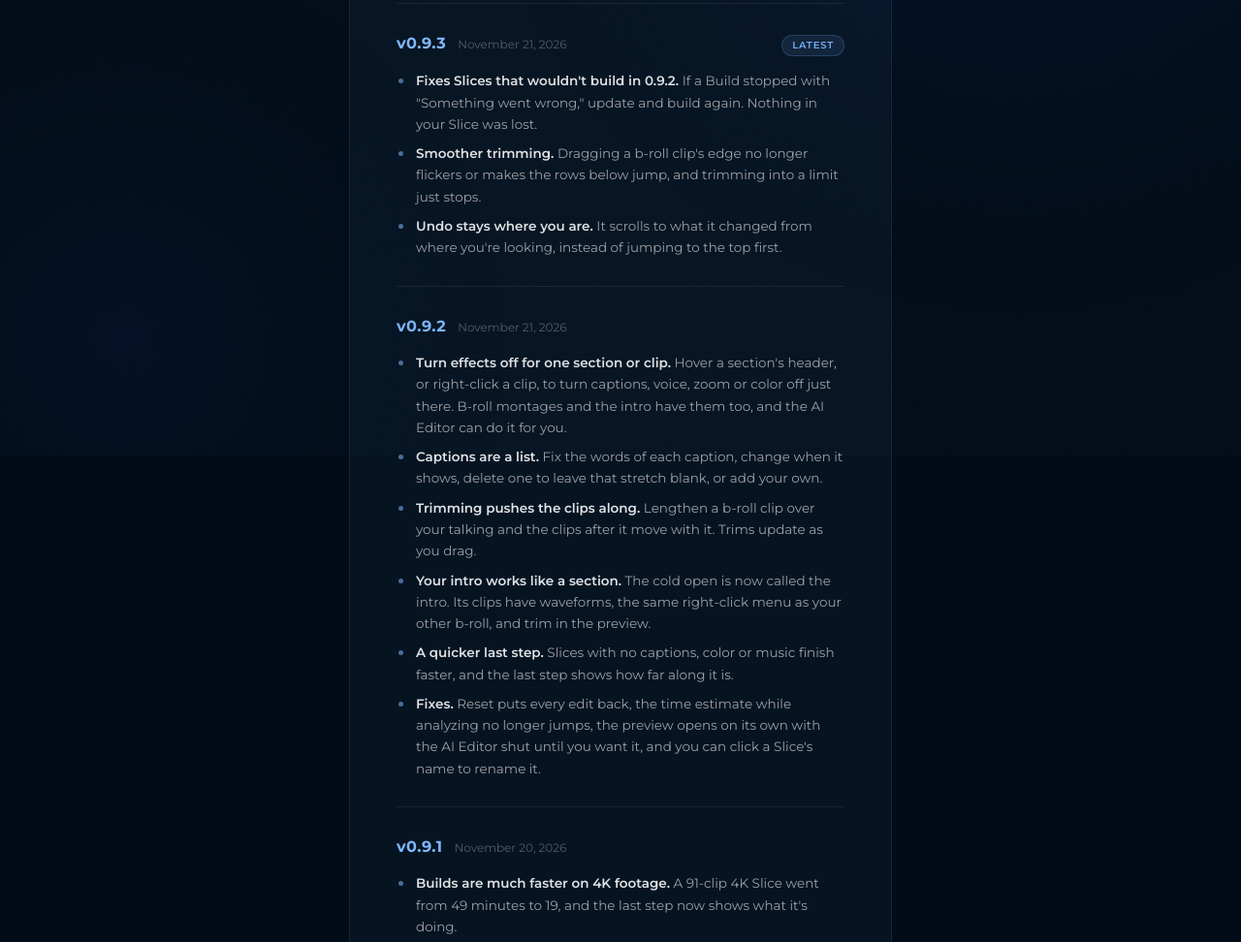
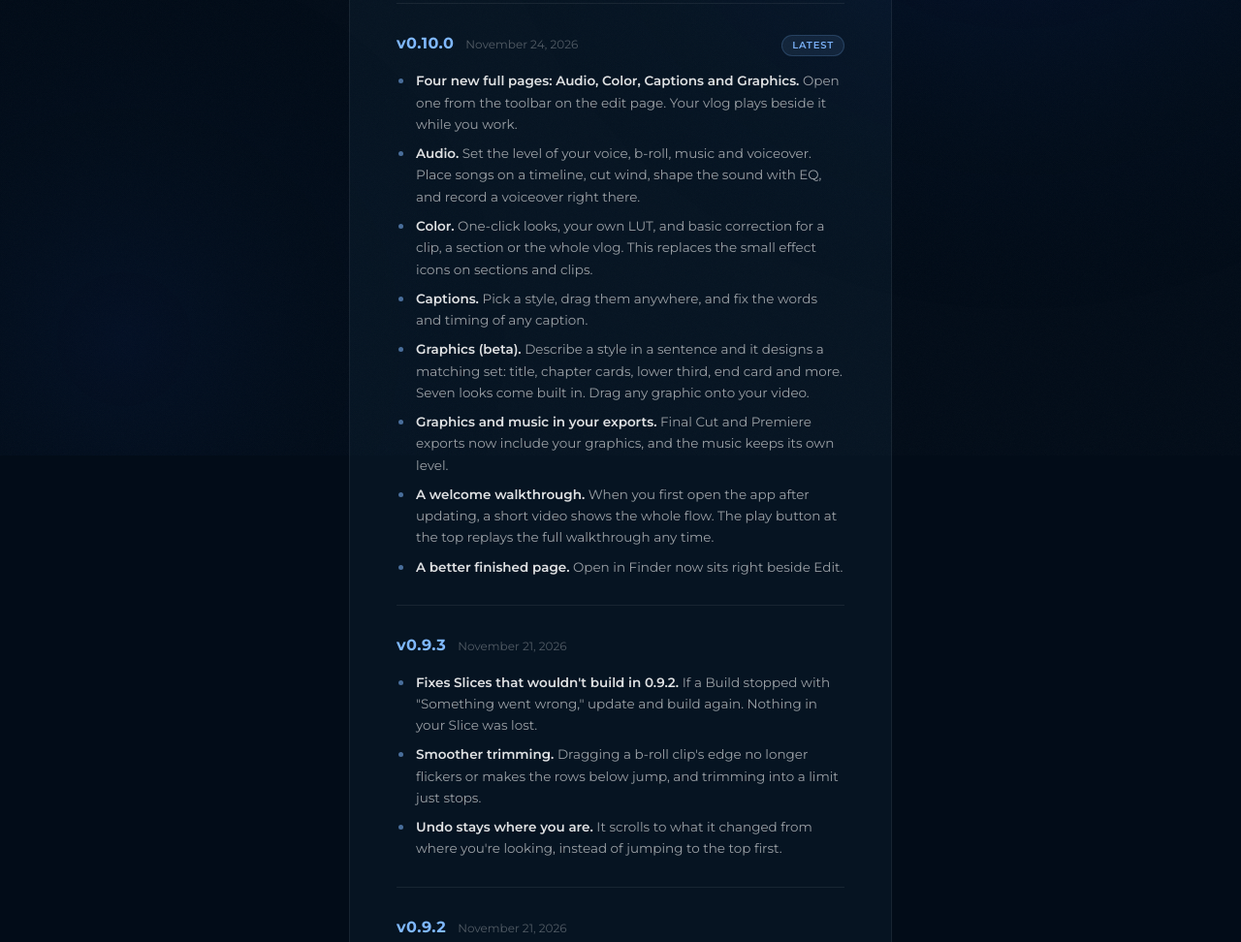
Before and after one commit to sliceoflifeapp/slice-of-life-web, a plain HTML site: page changelog.html in a window 1280 px wide. Shown: the part 330-1302 px from the top of the page at 97% size. Drawn offline with Linux system fonts and the light colour scheme.

Commit message:
0.10.0: changelog and version strings

```diff
--- a/changelog.html
+++ b/changelog.html
@@ -198,9 +198,26 @@
 
       <div class="release">
         <div class="release-header">
+          <span class="release-version">v0.10.0</span>
+          <span class="release-date">November 24, 2026</span>
+          <span class="release-tag">Latest</span>
+        </div>
+        <ul>
+          <li><strong>Four new full pages: Audio, Color, Captions and Graphics.</strong> Open one from the toolbar on the edit page. Your vlog plays beside it while you work.</li>
+          <li><strong>Audio.</strong> Set the level of your voice, b-roll, music and voiceover. Place songs on a timeline, cut wind, shape the sound with EQ, and record a voiceover right there.</li>
+          <li><strong>Color.</strong> One-click looks, your own LUT, and basic correction for a clip, a section or the whole vlog. This replaces the small effect icons on sections and clips.</li>
+          <li><strong>Captions.</strong> Pick a style, drag them anywhere, and fix the words and timing of any caption.</li>
+          <li><strong>Graphics (beta).</strong> Describe a style in a sentence and it designs a matching set: title, chapter cards, lower third, end card and more. Seven looks come built in. Drag any graphic onto your video.</li>
+          <li><strong>Graphics and music in your exports.</strong> Final Cut and Premiere exports now include your graphics, and the music keeps its own level.</li>
+          <li><strong>A welcome walkthrough.</strong> When you first open the app after updating, a short video shows the whole flow. The play button at the top replays the full walkthrough any time.</li>
+          <li><strong>A better finished page.</strong> Open in Finder now sits right beside Edit.</li>
+        </ul>
+      </div>
+
+      <div class="release">
+        <div class="release-header">
           <span class="release-version">v0.9.3</span>
           <span class="release-date">November 21, 2026</span>
-          <span class="release-tag">Latest</span>
         </div>
         <ul>
           <li><strong>Fixes Slices that wouldn't build in 0.9.2.</strong> If a Build stopped with "Something went wrong," update and build again. Nothing in your Slice was lost.</li>
```
Also changed, not shown: download.html (+1 -1 lines), downloadfreetrial.html (+1 -1 lines), index.html (+1 -1 lines), update.html (+1 -1 lines).
